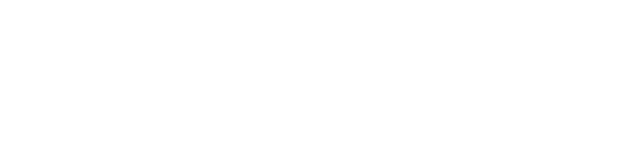
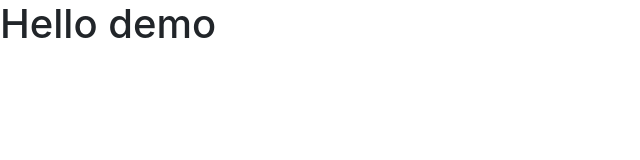
Before and after one commit to GlisseLisbeth/jquery-bootstrap, a website built with webpack: page src/index.html in a window 1280 px wide. Shown: the whole page, without its empty margins (0-640 px from the left). Built offline with nearby package versions, Linux system fonts and the light colour scheme.

Commit message:
fist message

```diff
--- a/src/index.html
+++ b/src/index.html
@@ -20,6 +20,7 @@
 
   <body>
     <main role="main">
+      <h1>Hello demo</h1>
     </main>
   </body>
 </html>
```
